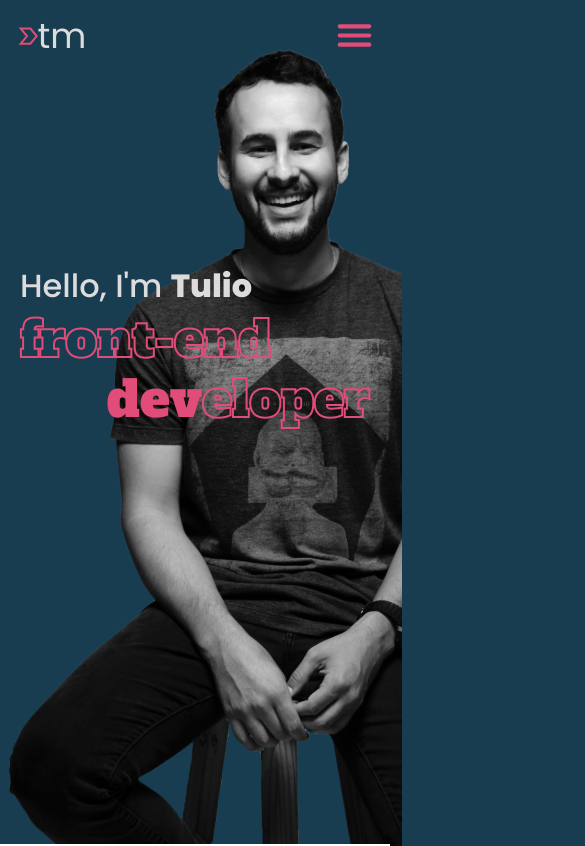
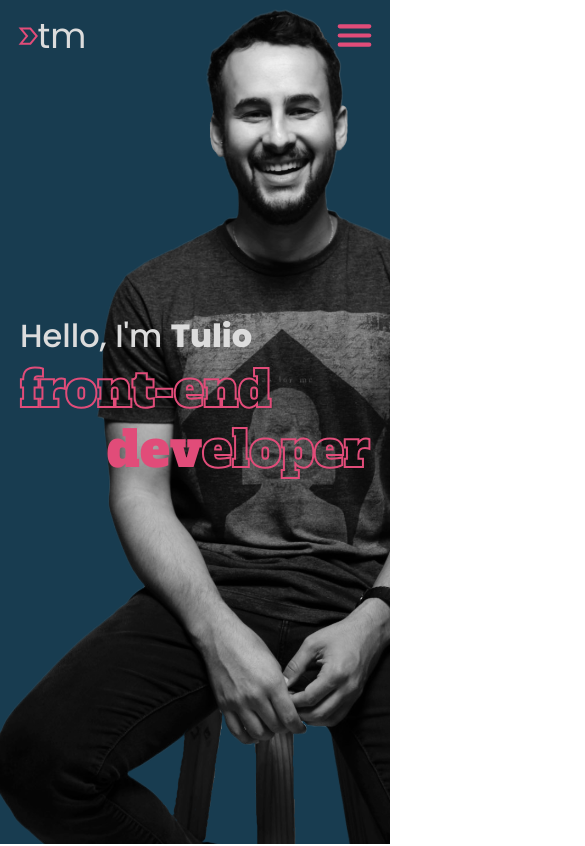
Before and after one commit to t-minini/my-website-v2, a React (Create React App) app: page / in a window 390 px wide. Shown: the top 846 px of the page, 585 px wide, since content can reach past the window. Built offline with nearby package versions, Linux system fonts and the light colour scheme.

Commit message:
:bug: trying to fix bug with photo v12

```diff
--- a/src/app.module.css
+++ b/src/app.module.css
@@ -18,8 +18,8 @@
 
   html {
     min-height: 100%;
-    width: 100%;
-    background-color: var(--color2-blue);
+    /* width: 100%; */
+    /* background-color: var(--color2-blue); */
   }
 
   *,
--- a/src/components/hello/Hello.jsx
+++ b/src/components/hello/Hello.jsx
@@ -13,12 +13,13 @@ export function Hello() {
           <span>dev</span>eloper
         </h1>
       </div>
-      <div className={style.hello__photo}>
+      {/* <div > */}
         <img
           src={photo}
           alt="a black and white photograph of me siting on a bench, smiling, wearing a grey shirt, black trousers and a watch"
+          className={style.hello__photo}
         />
-      </div>
+      {/* </div> */}
     </header>
   );
 }
--- a/src/components/hello/hello.module.css
+++ b/src/components/hello/hello.module.css
@@ -8,6 +8,7 @@
 }
 
 .hello__phrase {
+  padding-top: 10%;
   position: relative;
   z-index: 2;
   display: grid;
@@ -56,22 +57,22 @@ h1:nth-of-type(2) {
   -webkit-text-stroke: 0;
 }
 
-.hello__photo img {
+.hello__photo {
   max-height: 90rem;
-  /* position: absolute; */
-  position:relative;
-  object-position: bottom;
+  position: absolute;
+  /* position:relative; */
+  /* object-position: bottom; */
   /* bottom: 61.5rem; */
   bottom: 0rem;
-  right: 0rem;
+  /* right: 0rem; */
   z-index: 1;
 }
 
 /* MacBook Pro 14"  */
 
 @media (max-width: 1512px) {
-  .hello__photo img {
-    max-height: 83rem;
+  .hello__photo {
+    max-height: 84rem;
     right: 10rem;
   }
 }
@@ -179,6 +180,11 @@ h1:nth-of-type(2) {
 
   /* hello, I'm Tulio  */
 
+  .hello__phrase {
+    /* margin-top: 20%; */
+    padding-top: 30rem;
+  }
+
   .hello__phrase h2 {
     /* margin-top: 90%; */
     font-size: 3.3rem;
@@ -199,14 +205,15 @@ h1:nth-of-type(2) {
     font-size: 6.6rem;
   }
 
-  .hello__photo img {
-    max-height: 87rem;
+  .hello__photo {
+    max-height: 89rem;
     /* right: 1em; */
     /* bottom: 53.3rem; */
     /* right: 0; */
-    right: 18.5rem;
-    bottom: 40.5rem;
-    /* object-position: 17rem 3rem; */
+    right: 0;
+    /* bottom: 30rem; */
+    /* overflow: hidden; */
+    object-position: 17rem 3rem;
   }
 }
 
--- a/src/components/navbar/navbar.module.css
+++ b/src/components/navbar/navbar.module.css
@@ -154,7 +154,7 @@
 
 @media only screen and (max-width: 414px) {
   .navbar_container {
-    /* width: 100%; */
+    width: 100%;
     /* width: 414px; */
     /* margin: 0; */
     padding: 2rem;
```
